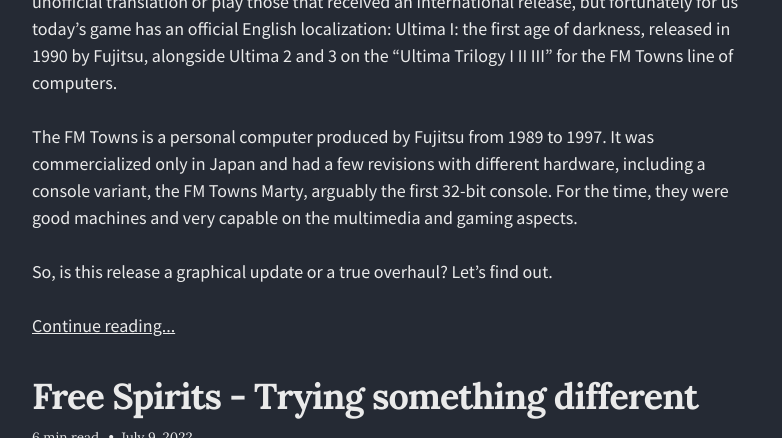
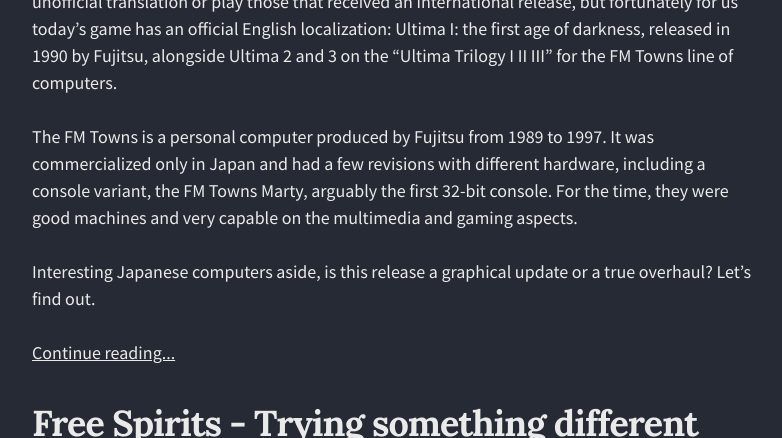
Before and after one commit to backlogrpgs/backlogrpgs.github.io, a Jekyll site: the page built from tags.md, in a window 1280 px wide and 900 px high, scrolled down 1556 px, cut to the strip 0-438 px from the top of the window. Shown: the whole strip, without its empty margins (242-1024 px from the left). Built offline with Jekyll 4.4.1, drawn with Linux system fonts in a browser that asks for light colours; nearby versions of some CDN libraries; some of the changed text lies outside the part shown.

Commit message:
Update 2022-09-01-ultima1fmtowns.md

```diff
--- a/_posts/2022-09-01-ultima1fmtowns.md
+++ b/_posts/2022-09-01-ultima1fmtowns.md
@@ -16,7 +16,7 @@
 
 The FM Towns is a personal computer produced by Fujitsu from 1989 to 1997. It was commercialized only in Japan and had a few revisions with different hardware, including a console variant, the FM Towns Marty, arguably the first 32-bit console. For the time, they were good machines and very capable on the multimedia and gaming aspects.
 
-So, is this release a graphical update or a true overhaul? Let's find out.
+Interesting Japanese computers aside, is this release a graphical update or a true overhaul? Let's find out.
 <!--more-->
 
 <div class="adiv">
```
